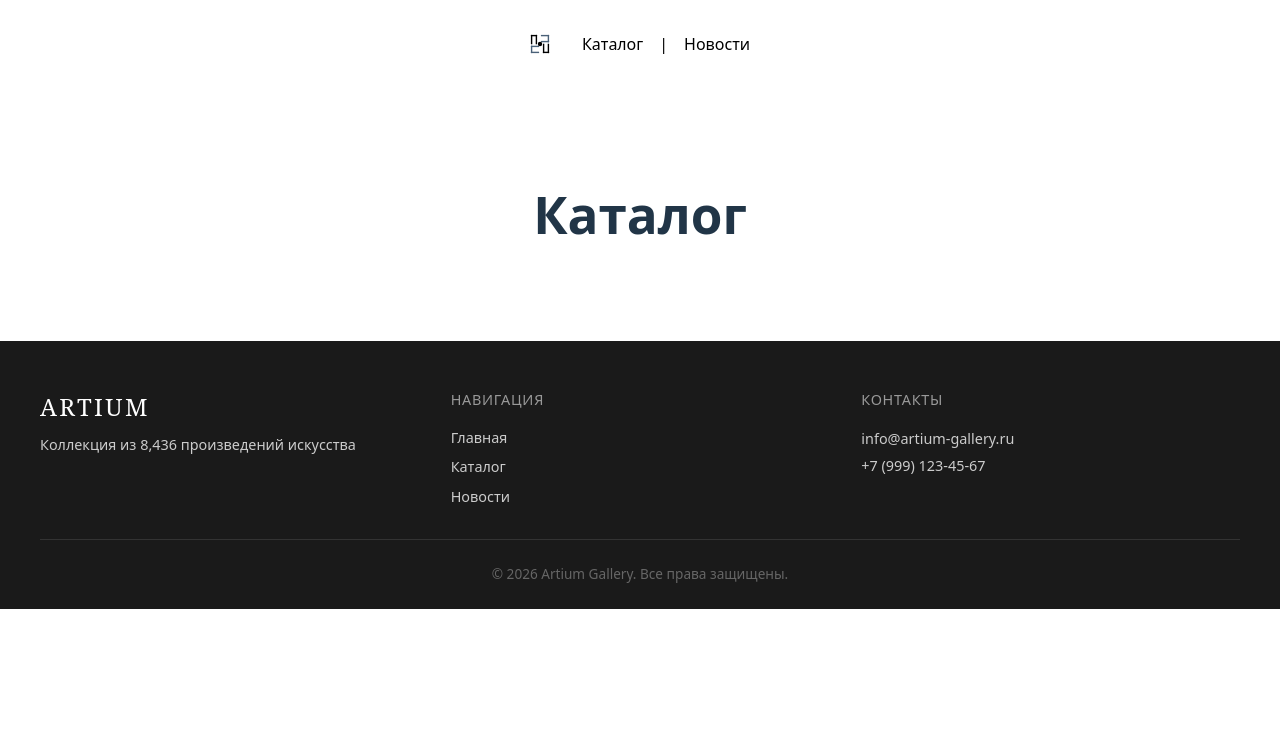
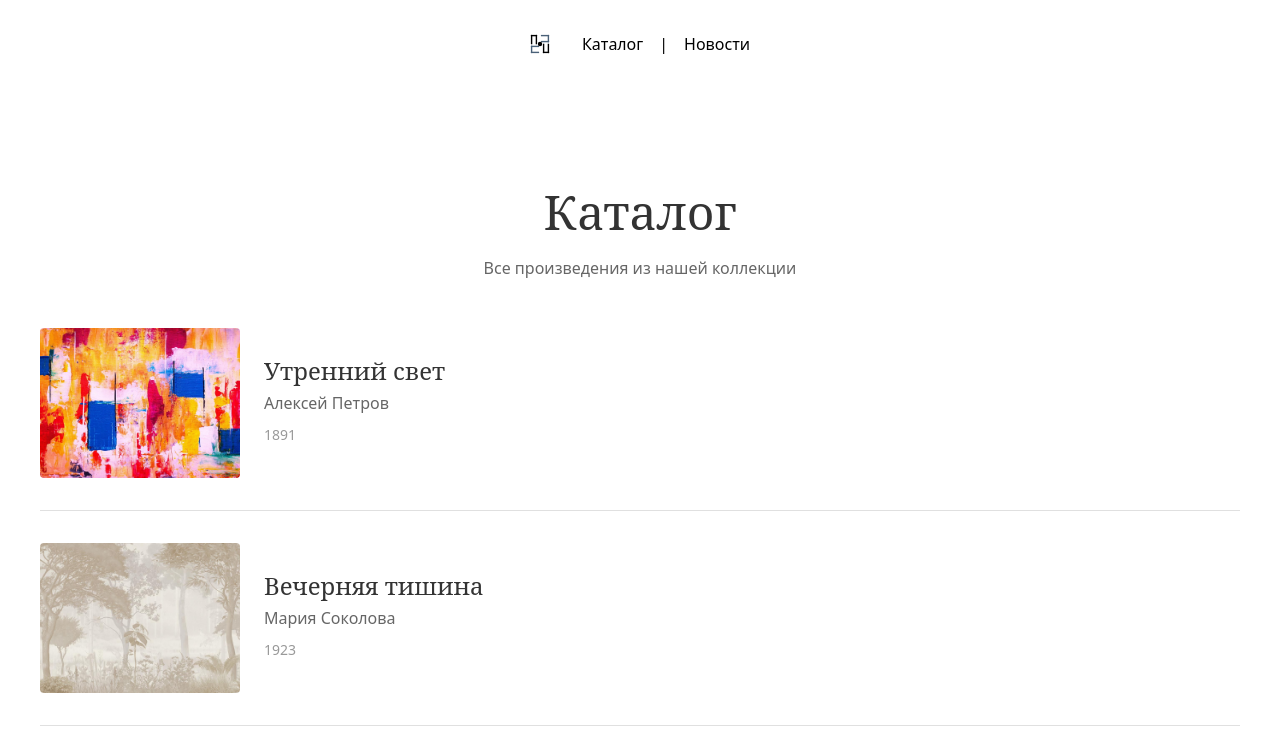
Before and after one commit to waykegoat/gallery-blue-six-seven, a Vue app: page /catalog in a window 1280 px wide. Shown: the top 756 px of the page. Built offline with nearby package versions, Linux system fonts and the light colour scheme.

Commit message:
Convert rem/em to pixels, add scroll-to-top, fix footer, update z-index, add hyperlinks to footer, news page start dev

```diff
--- a/src/App.vue
+++ b/src/App.vue
@@ -1,7 +1,11 @@
 <template>
-  <TheHeader />
-  <RouterView />
-  <TheFooter />
+  <div class="app-container">
+    <TheHeader />
+    <main class="main-content">
+      <RouterView />
+    </main>
+    <TheFooter />
+  </div>
 </template>
 
 <script setup lang="ts">
@@ -10,4 +14,16 @@ import TheFooter from './components/TheFooter.vue'
 </script>
 
 <style>
+.app-container {
+  width: 100%;
+  margin: 0;
+  padding: 0;
+  display: flex;
+  flex-direction: column;
+  min-height: 100dvh;
+}
+
+.main-content {
+  flex: 1;
+}
 </style>
--- a/src/components/LogoIcon.vue
+++ b/src/components/LogoIcon.vue
@@ -7,27 +7,22 @@
     xmlns="http://www.w3.org/2000/svg"
     style="display: flex"
   >
-    <!-- Top-left: П shape (black) -->
     <path d="M8 8 L8 48 L8 48" stroke="black" stroke-width="7" fill="none" stroke-linecap="square"/>
     <path d="M8 8 L32 8" stroke="black" stroke-width="7" fill="none" stroke-linecap="square"/>
     <path d="M32 8 L32 48" stroke="black" stroke-width="7" fill="none" stroke-linecap="square"/>
 
-    <!-- Top-right: ] shape (dark blue-grey) -->
     <path d="M58 8 L92 8" stroke="#4a6178" stroke-width="7" fill="none" stroke-linecap="square"/>
     <path d="M92 8 L92 38" stroke="#4a6178" stroke-width="7" fill="none" stroke-linecap="square"/>
     <path d="M92 38 L58 38" stroke="#4a6178" stroke-width="7" fill="none" stroke-linecap="square"/>
 
-    <!-- Bottom-right: U shape (black) -->
     <path d="M68 52 L68 92" stroke="black" stroke-width="7" fill="none" stroke-linecap="square"/>
     <path d="M68 92 L92 92" stroke="black" stroke-width="7" fill="none" stroke-linecap="square"/>
     <path d="M92 52 L92 92" stroke="black" stroke-width="7" fill="none" stroke-linecap="square"/>
 
-    <!-- Bottom-left: [ shape (dark blue-grey) -->
     <path d="M42 62 L8 62" stroke="#4a6178" stroke-width="7" fill="none" stroke-linecap="square"/>
     <path d="M8 62 L8 92" stroke="#4a6178" stroke-width="7" fill="none" stroke-linecap="square"/>
     <path d="M8 92 L42 92" stroke="#4a6178" stroke-width="7" fill="none" stroke-linecap="square"/>
 
-    <!-- Center circle (black) -->
     <circle cx="50" cy="50" r="11" fill="black"/>
   </svg>
 </template>
--- a/src/components/TheFooter.vue
+++ b/src/components/TheFooter.vue
@@ -8,15 +8,19 @@
       <div class="footer-section">
         <h4 class="footer-subtitle">Навигация</h4>
         <nav class="footer-nav">
-          <RouterLink to="/" class="footer-link">Главная</RouterLink>
-          <RouterLink to="/catalog" class="footer-link">Каталог</RouterLink>
-          <RouterLink to="/news" class="footer-link">Новости</RouterLink>
+          <a href="/" class="footer-link">Главная</a>
+          <a href="/catalog" class="footer-link">Каталог</a>
+          <a href="/news" class="footer-link">Новости</a>
         </nav>
       </div>
       <div class="footer-section">
         <h4 class="footer-subtitle">Контакты</h4>
-        <p class="footer-text">info@artium-gallery.ru</p>
-        <p class="footer-text">+7 (999) 123-45-67</p>
+        <p class="footer-text">
+          <a href="mailto:info@artium-gallery.ru" class="footer-link">info@artium-gallery.ru</a>
+        </p>
+        <p class="footer-text">
+          <a href="tel:+79991234567" class="footer-link">+7 (999) 123-45-67</a>
+        </p>
       </div>
     </div>
     <div class="footer-bottom">
@@ -25,24 +29,20 @@
   </footer>
 </template>
 
-<script setup lang="ts">
-import { RouterLink } from 'vue-router'
-</script>
-
 <style scoped>
 .footer {
   background-color: #1a1a1a;
-  color: #fff;
-  padding: 3rem 2rem 1.5rem;
-  margin-top: auto;
+  color: #ffffff;
+  padding: 48px 32px 24px;
+  z-index: 1;
 }
 
 .footer-content {
   max-width: 1200px;
   margin: 0 auto;
-  display: grid;
-  grid-template-columns: repeat(3, 1fr);
-  gap: 2rem;
+  display: flex;
+  justify-content: space-between;
+  gap: 32px;
 }
 
 .footer-section {
@@ -52,62 +52,62 @@ import { RouterLink } from 'vue-router'
 
 .footer-title {
   font-family: 'Serif', 'Times New Roman', Times, serif;
-  font-size: 1.5rem;
+  font-size: 24px;
   font-weight: 400;
-  margin: 0 0 0.5rem;
-  letter-spacing: 0.1em;
+  margin: 0 0 8px;
+  letter-spacing: 1px;
 }
 
 .footer-subtitle {
-  font-size: 0.9rem;
+  font-size: 14px;
   font-weight: 500;
-  margin: 0 0 1rem;
-  color: #999;
+  margin: 0 0 16px;
+  color: #999999;
   text-transform: uppercase;
-  letter-spacing: 0.05em;
+  letter-spacing: 1px;
 }
 
 .footer-text {
-  font-size: 0.9rem;
-  color: #ccc;
-  margin: 0 0 0.25rem;
-  line-height: 1.6;
+  font-size: 14px;
+  color: #cccccc;
+  margin: 0 0 4px;
+  line-height: 26px;
 }
 
 .footer-nav {
   display: flex;
   flex-direction: column;
-  gap: 0.5rem;
+  gap: 8px;
 }
 
 .footer-link {
-  color: #ccc;
+  color: #cccccc;
   text-decoration: none;
-  font-size: 0.9rem;
-  transition: color 0.2s;
+  font-size: 14px;
+  transition: color 200ms;
 }
 
 .footer-link:hover {
-  color: #fff;
+  color: #ffffff;
 }
 
 .footer-bottom {
   max-width: 1200px;
-  margin: 2rem auto 0;
-  padding-top: 1.5rem;
-  border-top: 1px solid #333;
+  margin: 32px auto 0;
+  padding-top: 24px;
+  border-top: 1px solid #333333;
   text-align: center;
 }
 
 .footer-copyright {
-  font-size: 0.85rem;
-  color: #666;
+  font-size: 14px;
+  color: #666666;
   margin: 0;
 }
 
 @media (max-width: 768px) {
   .footer-content {
-    grid-template-columns: 1fr;
+    flex-direction: column;
     text-align: center;
   }
 
--- a/src/components/TheHeader.vue
+++ b/src/components/TheHeader.vue
@@ -25,7 +25,7 @@ header {
   display: flex;
   justify-content: center;
   align-items: center;
-  padding: 2rem;
+  padding: 32px;
   width: 100%;
   box-sizing: border-box;
   color: black;
@@ -36,7 +36,7 @@ header {
   top: 0;
   left: 0;
   right: 0;
-  z-index: 10;
+  z-index: 1;
 }
 
 nav {
@@ -45,10 +45,10 @@ nav {
 }
 
 nav a {
-  margin: 0 1rem;
+  margin: 0 16px;
   text-decoration: none;
   color: black;
-  font-size: 1rem;
+  font-size: 16px;
 }
 
 .separator {
--- a/src/style.css
+++ b/src/style.css
@@ -1,6 +1,6 @@
 :root {
   font-family: system-ui, Avenir, Helvetica, Arial, sans-serif;
-  line-height: 1.5;
+  line-height: 24px;
   font-weight: 400;
 
   color: #213547;
@@ -10,12 +10,18 @@
   text-rendering: optimizeLegibility;
   -webkit-font-smoothing: antialiased;
   -moz-osx-font-smoothing: grayscale;
+
+  scroll-behavior: smooth;
+}
+
+html {
+  scroll-behavior: smooth;
 }
 
 a {
   font-weight: 500;
   color: #646cff;
-  text-decoration: inherit;
+  text-decoration: none;
 }
 a:hover {
   color: #535bf2;
@@ -27,20 +33,20 @@ body {
 }
 
 h1 {
-  font-size: 3.2em;
-  line-height: 1.1;
+  font-size: 51px;
+  line-height: 56px;
 }
 
 button {
   border-radius: 8px;
   border: 1px solid transparent;
-  padding: 0.6em 1.2em;
-  font-size: 1em;
+  padding: 10px 19px;
+  font-size: 16px;
   font-weight: 500;
   font-family: inherit;
   background-color: #1a1a1a;
   cursor: pointer;
-  transition: border-color 0.25s;
+  transition: border-color 250ms;
 }
 button:hover {
   border-color: #646cff;
@@ -51,7 +57,7 @@ button:focus-visible {
 }
 
 .card {
-  padding: 2em;
+  padding: 32px;
 }
 
 #app {
--- a/src/views/CatalogPage.vue
+++ b/src/views/CatalogPage.vue
@@ -1,15 +1,128 @@
 <template>
-  <div class="page-container">
-    <h1>Каталог</h1>
+  <div class="catalog-page">
+    <h1 class="catalog-title">Каталог</h1>
+    <p class="catalog-subtitle">Все произведения из нашей коллекции</p>
+    <div class="catalog-list">
+      <div
+        v-for="painting in paintings"
+        :key="painting.id"
+        class="catalog-item"
+      >
+        <RouterLink :to="`/painting/${painting.id}`" class="item-link">
+          <div class="item-image-wrapper">
+            <img :src="painting.image" :alt="painting.title" class="item-image" />
+          </div>
+          <div class="item-info">
+            <h3 class="item-title">{{ painting.title }}</h3>
+            <p class="item-author">{{ painting.author }}</p>
+            <p class="item-year">{{ painting.year }}</p>
+          </div>
+        </RouterLink>
+      </div>
+    </div>
   </div>
 </template>
 
 <script setup lang="ts">
+import { paintings } from '../data/paintings'
 </script>
 
 <style scoped>
-.page-container {
-  padding: 4rem 2rem;
+.catalog-page {
+  padding: 96px 32px 64px;
+  max-width: 1200px;
+  margin: 0 auto;
+}
+
+.catalog-title {
+  font-family: 'Serif', 'Times New Roman', Times, serif;
+  font-size: 48px;
+  font-weight: 400;
   text-align: center;
+  margin: 0 0 16px;
+  color: #333333;
+}
+
+.catalog-subtitle {
+  font-size: 16px;
+  text-align: center;
+  color: #666666;
+  margin: 0 0 48px;
+}
+
+.catalog-list {
+  display: flex;
+  flex-direction: column;
+  gap: 32px;
+}
+
+.catalog-item {
+  border-bottom: 1px solid #e0e0e0;
+  padding-bottom: 32px;
+}
+
+.item-link {
+  display: flex;
+  gap: 24px;
+  text-decoration: none;
+  color: inherit;
+  align-items: center;
+}
+
+.item-image-wrapper {
+  width: 200px;
+  height: 150px;
+  overflow: hidden;
+  border-radius: 4px;
+  flex-shrink: 0;
+}
+
+.item-image {
+  width: 100%;
+  height: 100%;
+  object-fit: cover;
+  transition: transform 300ms;
+}
+
+.item-link:hover .item-image {
+  transform: scale(1.05);
+}
+
+.item-info {
+  display: flex;
+  flex-direction: column;
+  gap: 8px;
+}
+
+.item-title {
+  font-family: 'Serif', 'Times New Roman', Times, serif;
+  font-size: 24px;
+  font-weight: 400;
+  margin: 0;
+  color: #333333;
+}
+
+.item-author {
+  font-size: 16px;
+  color: #666666;
+  margin: 0;
+}
+
+.item-year {
+  font-size: 14px;
+  color: #999999;
+  margin: 0;
+}
+
+@media (max-width: 768px) {
+  .item-link {
+    flex-direction: column;
+    align-items: flex-start;
+  }
+
+  .item-image-wrapper {
+    width: 100%;
+    height: 200px;
+  }
 }
 </style>
--- a/src/views/NewsPage.vue
+++ b/src/views/NewsPage.vue
@@ -1,15 +1,81 @@
 <template>
-  <div class="page-container">
-    <h1>Новости</h1>
+  <div class="news-page">
+    <h1 class="news-title">Новости</h1>
+    <p class="news-subtitle">Последние события из жизни галереи</p>
+    <div class="news-list">
+      <article class="news-item">
+        <div class="news-date">15 марта 2026</div>
+        <h2 class="news-item-title">Открытие новой выставки</h2>
+        <p class="news-text">В эту субботу в галерее Artium открывается новая выставка «Весенние мотивы». Будут представлены работы известных художников начала XX века.</p>
+      </article>
+      <article class="news-item">
+        <div class="news-date">10 марта 2026</div>
+        <h2 class="news-item-title">Пополнение коллекции</h2>
+        <p class="news-text">Галерея пополнилась четырьмя уникальными произведениями искусства. Теперь в нашей коллекции 8,436 работ.</p>
+      </article>
+      <article class="news-item">
+        <div class="news-date">1 марта 2026</div>
+        <h2 class="news-item-title">Мастер-класс для начинающих</h2>
+        <p class="news-text">Приглашаем всех желающих на бесплатный мастер-класс по акварельной живописи. Начало в 14:00.</p>
+      </article>
+    </div>
   </div>
 </template>
 
-<script setup lang="ts">
-</script>
+<style scoped>
+.news-page {
+  padding: 96px 32px 64px;
+  max-width: 800px;
+  margin: 0 auto;
+}
 
-<style scoped>
-.page-container {
-  padding: 4rem 2rem;
+.news-title {
+  font-family: 'Serif', 'Times New Roman', Times, serif;
+  font-size: 48px;
+  font-weight: 400;
   text-align: center;
+  margin: 0 0 16px;
+  color: #333333;
+}
+
+.news-subtitle {
+  font-size: 16px;
+  text-align: center;
+  color: #666666;
+  margin: 0 0 48px;
+}
+
+.news-list {
+  display: flex;
+  flex-direction: column;
+  gap: 32px;
+}
+
+.news-item {
+  border-left: 3px solid #4a6178;
+  padding-left: 24px;
+  padding-bottom: 24px;
+  border-bottom: 1px solid #e0e0e0;
+}
+
+.news-date {
+  font-size: 14px;
+  color: #999999;
+  margin-bottom: 8px;
+}
+
+.news-item-title {
+  font-family: 'Serif', 'Times New Roman', Times, serif;
+  font-size: 24px;
+  font-weight: 400;
+  margin: 0 0 12px;
+  color: #333333;
+}
+
+.news-text {
+  font-size: 16px;
+  line-height: 24px;
+  color: #555555;
+  margin: 0;
 }
 </style>
```
Also changed, not shown: src/views/HomeView.vue (+21 -21 lines), src/views/PaintingView.vue (+37 -23 lines).
